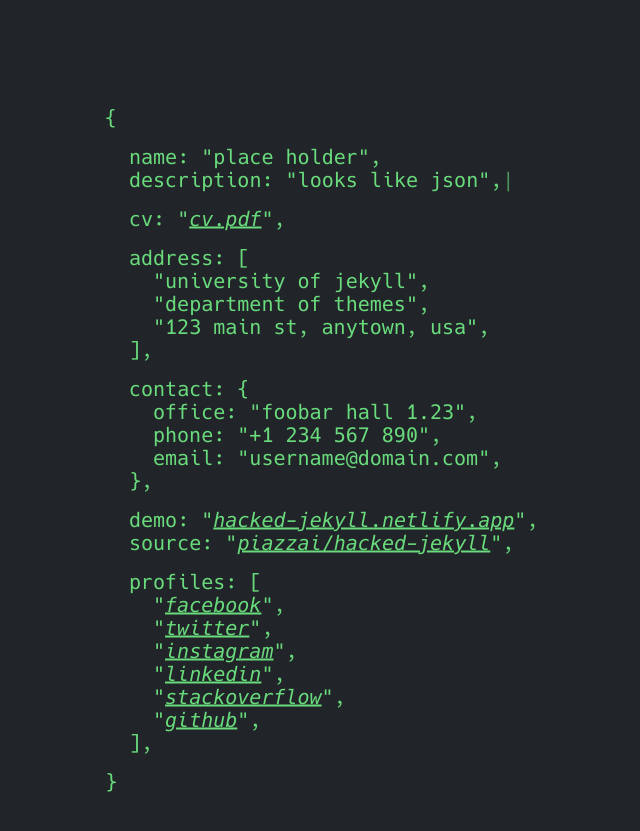
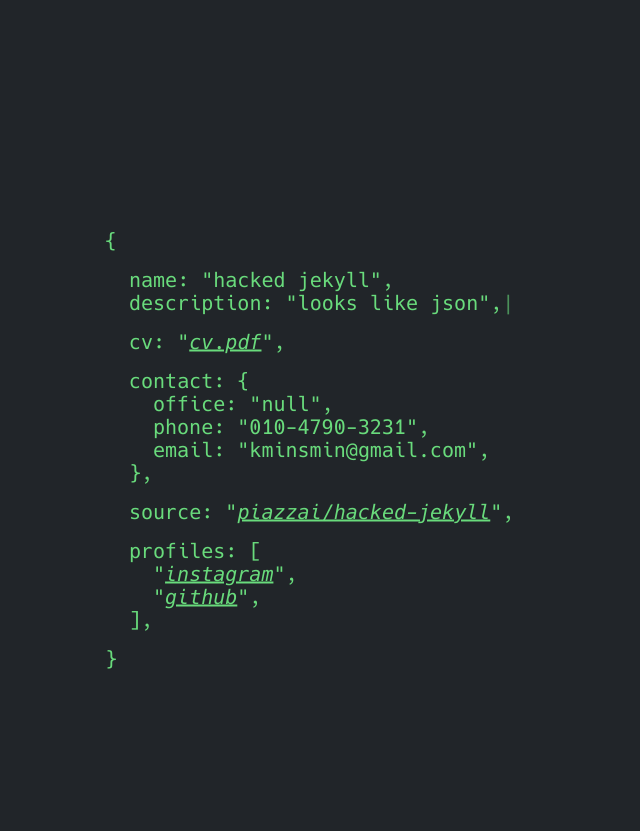
Before and after one commit to kminsmin/kminsmin.github.io, a Jekyll site: the page built from index.md, in a window 1280 px wide. Shown: the top 831 px of the page, without its empty margins (151-791 px from the left). Built offline with Jekyll 4.4.1, drawn with Linux system fonts in a browser that asks for light colours.

Commit message:
profile edited

```diff
--- a/_config.yml
+++ b/_config.yml
@@ -3,34 +3,30 @@
 title: Hacked Jekyll
 description: Jekyll microtheme that looks like JSON
 baseurl: ""
-url: https://hacked-jekyll.netlify.app
+url: https://kminsmin.github.io
 
 # this information is shown on the homepage, all fields are optional and
 # can be declared either as a single string or as a string array/hash
 json:
-  name: Place Holder
+  name:
   description:
     - Hello!
     - This tiny website
     - Looks like json
   cv: assets/cv.pdf
-  address:
-    - University of Jekyll
-    - Department of Themes
-    - 123 Main St, Anytown, USA
+  info:
+    - department of mechanical engineering
+    - hanyang university
+    - seoul, south korea
   contact:
-    office: Foobar Hall 1.23
-    phone: +1 234 567 890
-    email: username@domain.com
-  demo: https://hacked-jekyll.netlify.app
-  source: https://github.com/piazzai/hacked-jekyll
+    office: "null"
+    phone: 010-4790-3231
+    email: kminsmin@gmail.com
+  blog address: https://kminsmin.github.io
+  source : https://github.com/piazzai/hacked-jekyll
   profiles:
-    facebook: https://www.facebook.com
-    twitter: https://twitter.com
-    instagram: https://www.instagram.com
-    linkedin: https://www.linkedin.com
-    stackoverflow: https://stackoverflow.com
-    github: https://github.com
+    instagram: https://www.instagram.com/kminsmin/
+    github: https://github.com/kminsmin
 
 exclude:
   - LICENSE
```
